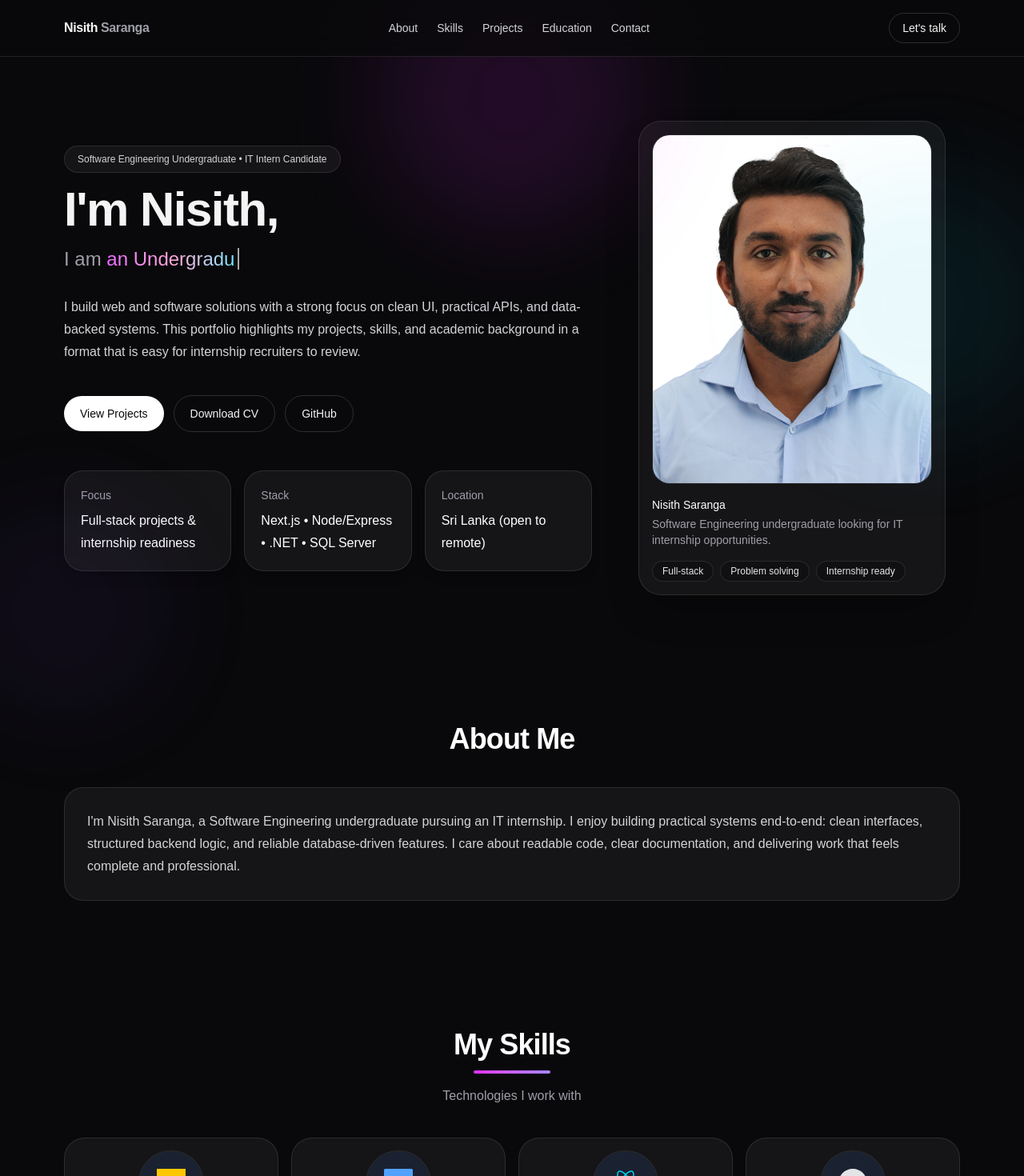
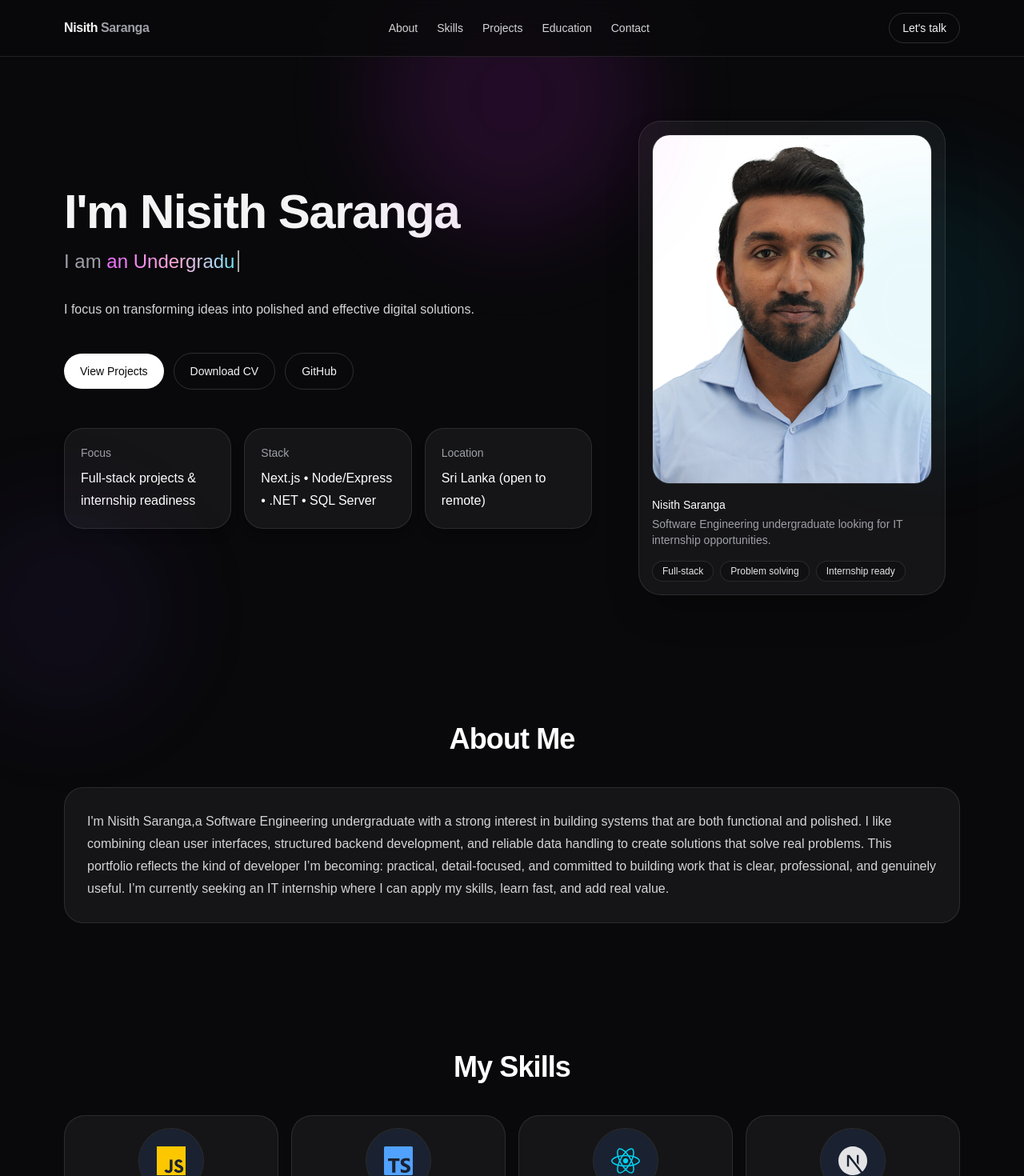
Before and after one commit to nisithSaranga/nisith-portfolio, a Next.js app: page / in a window 1280 px wide. Shown: the top 1470 px of the page at 80% size. Built offline with nearby package versions, Linux system fonts and the light colour scheme.

Commit message:
polish the UI

```diff
--- a/app/page.tsx
+++ b/app/page.tsx
@@ -157,14 +157,9 @@ export default function Home() {
           <div className="mx-auto max-w-6xl px-4 pb-16 pt-10 sm:pb-20 sm:pt-16 lg:pt-20">
             <div className="grid items-center gap-10 lg:grid-cols-[minmax(0,1.2fr)_minmax(300px,420px)]">
               <div className="min-w-0 text-center lg:text-left">
-                <p className="mx-auto mb-4 inline-flex max-w-full rounded-full border border-white/10 bg-white/5 px-4 py-2 text-xs text-zinc-300 lg:mx-0">
-                  Software Engineering Undergraduate • IT Intern Candidate
-                </p>
 
                 <h1 className="mx-auto max-w-3xl text-4xl font-semibold tracking-tight sm:text-5xl lg:mx-0 lg:text-6xl">
-                  I&apos;m Nisith,
-                  <br />
-
+                  I&apos;m Nisith Saranga
                 </h1>
 
                 <div className="mt-4 min-h-[38px] text-lg font-medium text-zinc-300 sm:text-xl lg:text-2xl">
@@ -175,9 +170,7 @@ export default function Home() {
                 </div>
 
                 <p className="mx-auto mt-6 max-w-2xl text-sm leading-7 text-zinc-300 sm:text-base lg:mx-0">
-                  I build web and software solutions with a strong focus on clean UI, practical APIs,
-                  and data-backed systems. This portfolio highlights my projects, skills, and academic
-                  background in a format that is easy for internship recruiters to review.
+                  I focus on transforming ideas into polished and effective digital solutions.
                 </p>
 
                 <div className="mt-10 flex flex-wrap items-center justify-center gap-3 lg:justify-start">
@@ -258,15 +251,15 @@ export default function Home() {
         <Section id="about" title="About Me">
           <div className="rounded-3xl border border-white/10 bg-white/5 p-6 sm:p-7">
             <p className="text-zinc-300 leading-7">
-              I&apos;m Nisith Saranga, a Software Engineering undergraduate pursuing an IT internship.
-              I enjoy building practical systems end-to-end: clean interfaces, structured backend logic,
-              and reliable database-driven features. I care about readable code, clear documentation,
-              and delivering work that feels complete and professional.
+              I&apos;m Nisith Saranga,a Software Engineering undergraduate with a strong interest in building systems that are both functional and polished.
+              I like combining clean user interfaces, structured backend development, and reliable data handling to create solutions that solve real problems.
+               This portfolio reflects the kind of developer I’m becoming: practical, detail-focused, and committed to building work that is clear, professional,
+               and genuinely useful. I’m currently seeking an IT internship where I can apply my skills, learn fast, and add real value.
             </p>
           </div>
         </Section>
 
-        <Section id="skills" title="My Skills" subtitle="Technologies I work with">
+        <Section id="skills" title="My Skills">
           <div className="grid grid-cols-2 gap-4 lg:grid-cols-4">
             {skillItems.map((skill) => (
               <SkillMeterCard
@@ -411,12 +404,16 @@ function Preloader() {
       </div>
 
       <div className="relative z-10 w-full max-w-md rounded-[28px] border border-white/10 bg-white/[0.04] p-8 text-center shadow-2xl shadow-black/40 backdrop-blur">
-        <div className="mx-auto flex h-20 w-20 items-center justify-center overflow-hidden rounded-full border border-white/15 bg-white/5">
-          <img
-            src="/profile.png"
-            alt="Nisith Saranga"
-            className="h-full w-full object-cover"
-          />
+        <div className="flex justify-center">
+          <div className="rounded-full bg-gradient-to-br from-fuchsia-500 via-violet-500 to-cyan-400 p-[3px] shadow-lg shadow-fuchsia-500/20">
+            <div className="overflow-hidden rounded-full border border-white/10 bg-zinc-900">
+              <img
+                src="/profile.png"
+                alt="Nisith Saranga"
+                className="h-44 w-44 object-cover sm:h-52 sm:w-52"
+              />
+            </div>
+          </div>
         </div>
 
         <p className="mt-5 text-2xl font-semibold tracking-tight text-white">
```
